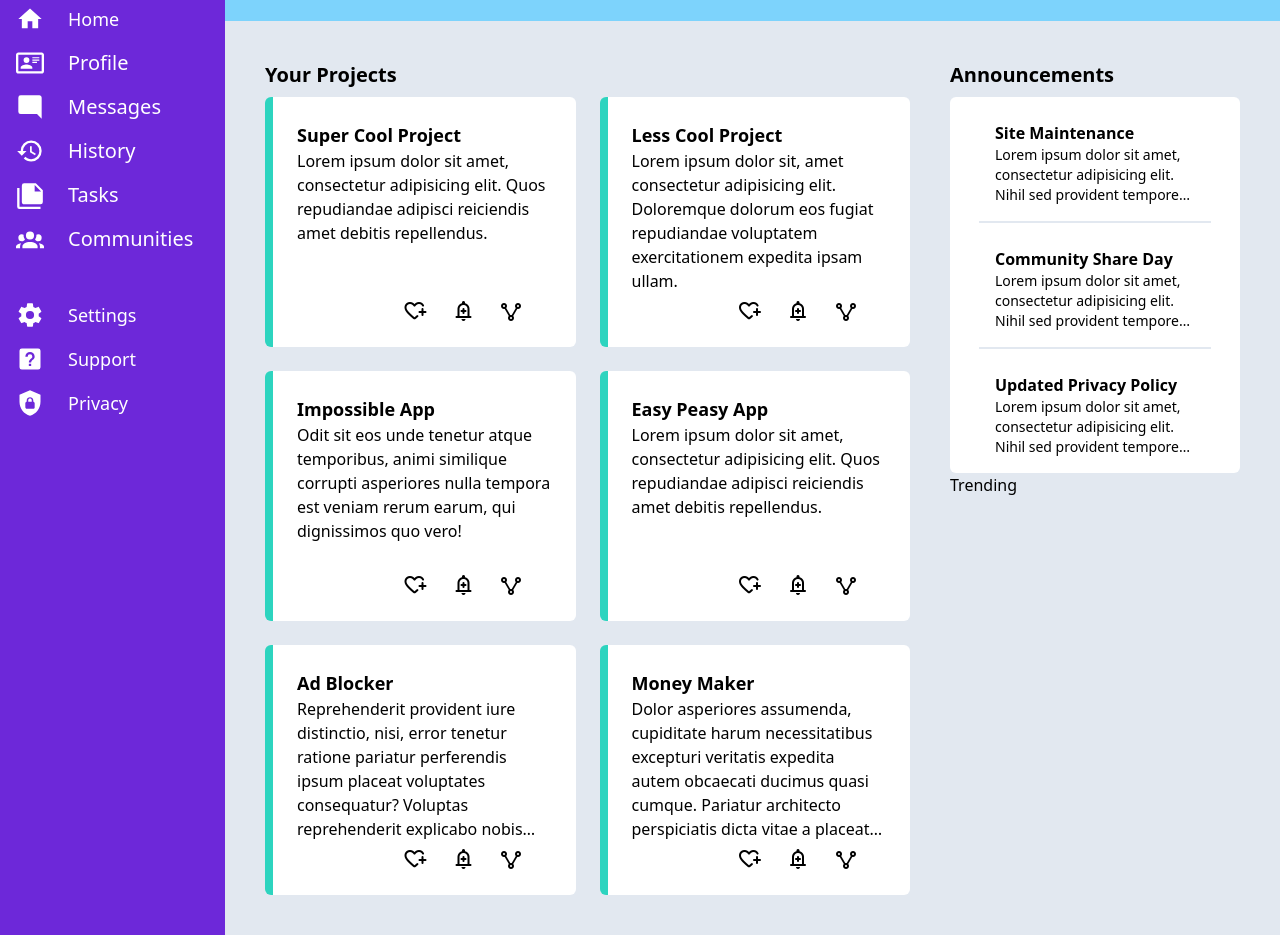
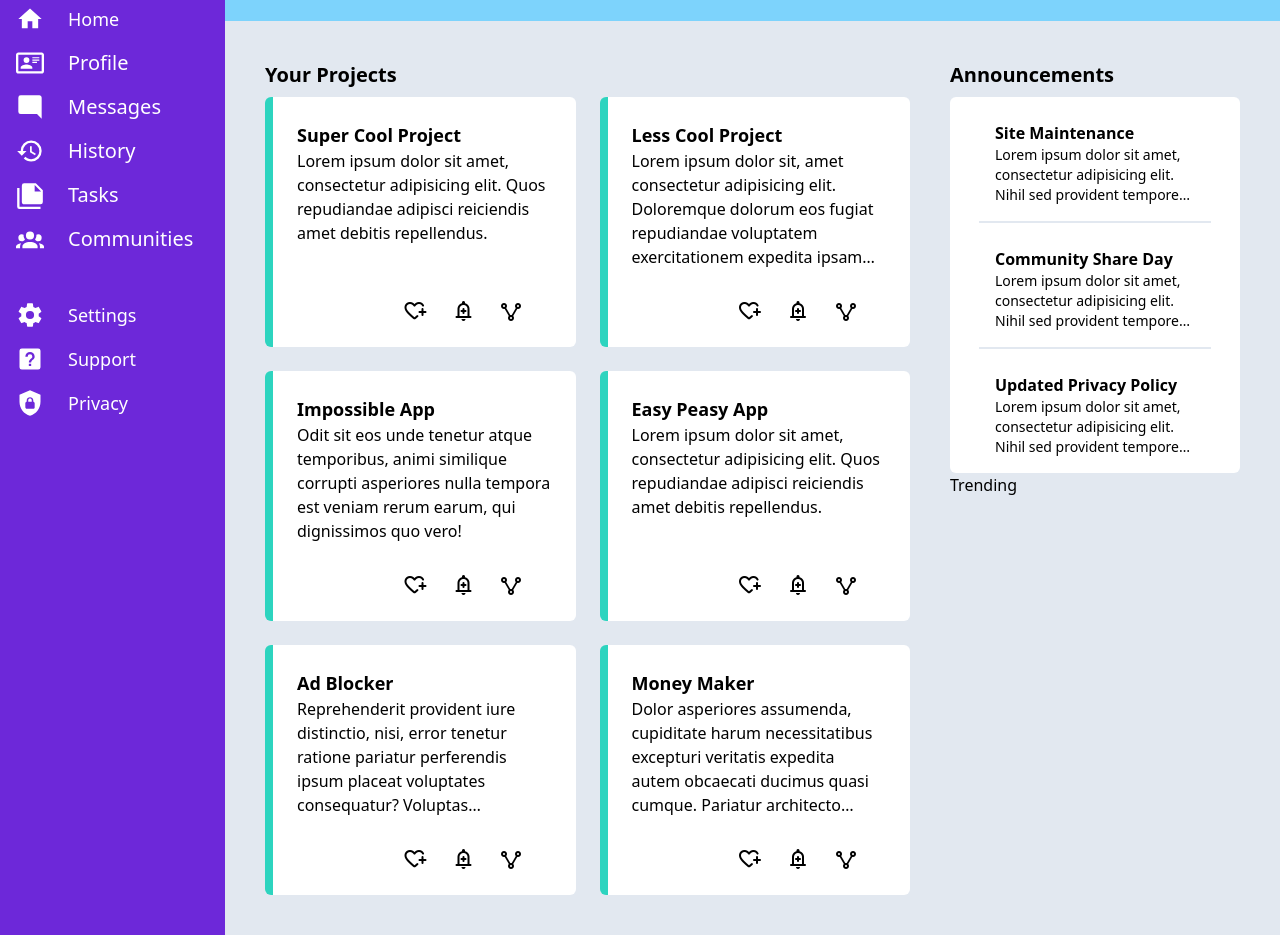
Before and after one commit to AmberlySB/admin-dashboard, a website: page index.html in a window 1280 px wide. Shown: the part 83-1018 px from the top of the page. Drawn offline with nearby package versions, Linux system fonts and the light colour scheme.

Commit message:
Change article card line limit from 6 to 5

```diff
--- a/css/input.css
+++ b/css/input.css
@@ -14,10 +14,10 @@
   -webkit-box-orient: vertical;
 }
 
-.limit-text-6 {
+.limit-text-5 {
   overflow: hidden;
   display: -webkit-box;
-  -webkit-line-clamp: 6;
+  -webkit-line-clamp: 5;
   -webkit-box-orient: vertical;
 }
 
--- a/index.html
+++ b/index.html
@@ -177,7 +177,7 @@
               class="flex flex-col p-6 overflow-auto bg-white border-teal-400 border-solid rounded-md article border-s-8"
             >
               <h1 class="text-lg font-bold">Super Cool Project</h1>
-              <p class="limit-text-6">
+              <p class="limit-text-5">
                 Lorem ipsum dolor sit amet, consectetur adipisicing elit. Quos
                 repudiandae adipisci reiciendis amet debitis repellendus.
               </p>
@@ -196,7 +196,7 @@
               class="flex flex-col p-6 overflow-auto bg-white border-teal-400 border-solid rounded-md article border-s-8"
             >
               <h1 class="text-lg font-bold">Less Cool Project</h1>
-              <p class="limit-text-6">
+              <p class="limit-text-5">
                 Lorem ipsum dolor sit, amet consectetur adipisicing elit.
                 Doloremque dolorum eos fugiat repudiandae voluptatem
                 exercitationem expedita ipsam ullam.
@@ -216,7 +216,7 @@
               class="flex flex-col p-6 overflow-auto bg-white border-teal-400 border-solid rounded-md article border-s-8"
             >
               <h1 class="text-lg font-bold">Impossible App</h1>
-              <p class="limit-text-6">
+              <p class="limit-text-5">
                 Odit sit eos unde tenetur atque temporibus, animi similique
                 corrupti asperiores nulla tempora est veniam rerum earum, qui
                 dignissimos quo vero!
@@ -236,7 +236,7 @@
               class="flex flex-col p-6 overflow-auto bg-white border-teal-400 border-solid rounded-md article border-s-8"
             >
               <h1 class="text-lg font-bold">Easy Peasy App</h1>
-              <p class="limit-text-6">
+              <p class="limit-text-5">
                 Lorem ipsum dolor sit amet, consectetur adipisicing elit. Quos
                 repudiandae adipisci reiciendis amet debitis repellendus.
               </p>
@@ -255,7 +255,7 @@
               class="flex flex-col p-6 overflow-auto bg-white border-teal-400 border-solid rounded-md article border-s-8"
             >
               <h1 class="text-lg font-bold">Ad Blocker</h1>
-              <p class="limit-text-6">
+              <p class="limit-text-5">
                 Reprehenderit provident iure distinctio, nisi, error tenetur
                 ratione pariatur perferendis ipsum placeat voluptates
                 consequatur? Voluptas reprehenderit explicabo nobis voluptatum
@@ -276,7 +276,7 @@
               class="flex flex-col p-6 overflow-auto bg-white border-teal-400 border-solid rounded-md article border-s-8"
             >
               <h1 class="text-lg font-bold">Money Maker</h1>
-              <p class="limit-text-6">
+              <p class="limit-text-5">
                 Dolor asperiores assumenda, cupiditate harum necessitatibus
                 excepturi veritatis expedita autem obcaecati ducimus quasi
                 cumque. Pariatur architecto perspiciatis dicta vitae a placeat
```
Also changed, not shown: css/main.css.
